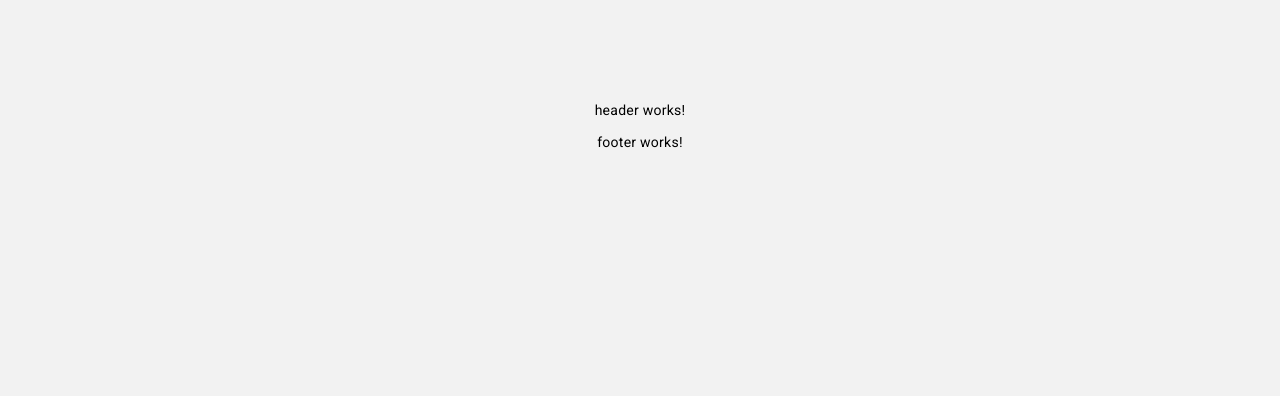
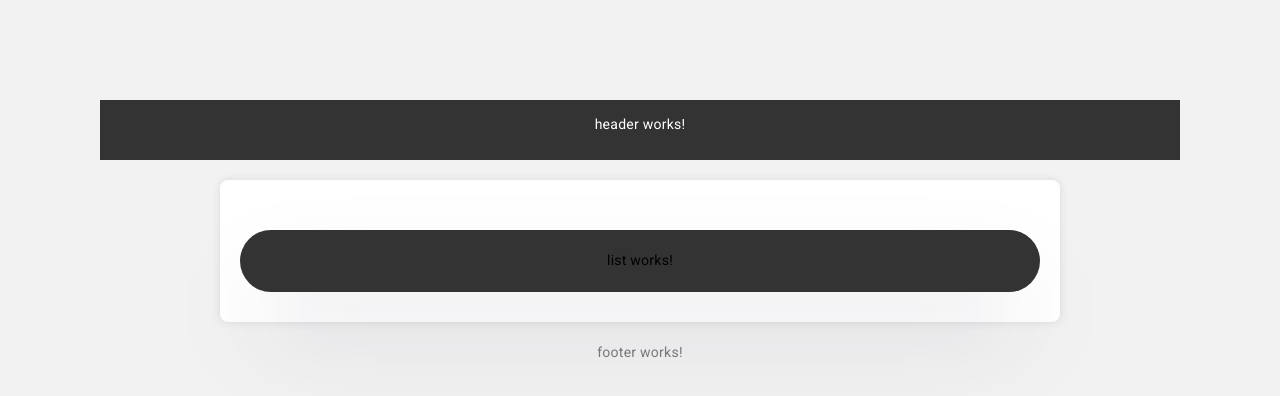
Before and after one commit to BraveB/hackaton-gallos, an Angular app: page / in a window 1280 px wide. Shown: the top 396 px of the page. Built offline with nearby package versions, Linux system fonts and the light colour scheme.

Commit message:
Style: Added layou styles

```diff
--- a/src/app/components/layout/layout.component.html
+++ b/src/app/components/layout/layout.component.html
@@ -1,2 +1,11 @@
-<app-header></app-header>
-<app-footer></app-footer>
+<section class="header">
+    <app-header></app-header>
+</section>
+<section class="main">
+    <section class="list-container">
+        <app-list></app-list>
+    </section>
+</section>
+<section class="footer">
+    <app-footer></app-footer>
+</section>
--- a/src/app/components/layout/layout.component.scss
+++ b/src/app/components/layout/layout.component.scss
@@ -1,5 +1,45 @@
 * {
-    display: flex;
-    flex-direction: column;
-    align-items: center;
+  display: flex;
+  flex-direction: column;
+  align-items: center;
 }
+.main {
+  display: flex;
+  flex-direction: column;
+  align-items: center;
+  max-width: 800px;
+  margin: 20px auto;
+  padding: 20px;
+  background-color: #fff;
+  box-shadow: 0 0 10px rgba(0, 0, 0, 0.1);
+  border-radius: 8px;
+}
+.header {
+  background-color: #333;
+  color: #fff;
+  text-align: center;
+  padding: 1em 0;
+}
+
+.footer {
+  margin-top: 20px;
+  text-align: center;
+  color: #777;
+}
+
+.list-container {
+  display: flex;
+  align-items: center;
+  flex-direction: column;
+  justify-content: space-around;
+  width: 100%;
+  height: 40%;
+  background-color: #333;
+  margin: 10px auto;
+  margin-top: 30px;
+  border-radius: 50px;
+  padding-top: 20px;
+  padding-bottom: 10px;
+  box-shadow: rgba(50, 50, 93, 0.25) 0px 50px 100px -20px,
+    rgba(0, 0, 0, 0.3) 0px 30px 60px -30px;
+}
```
